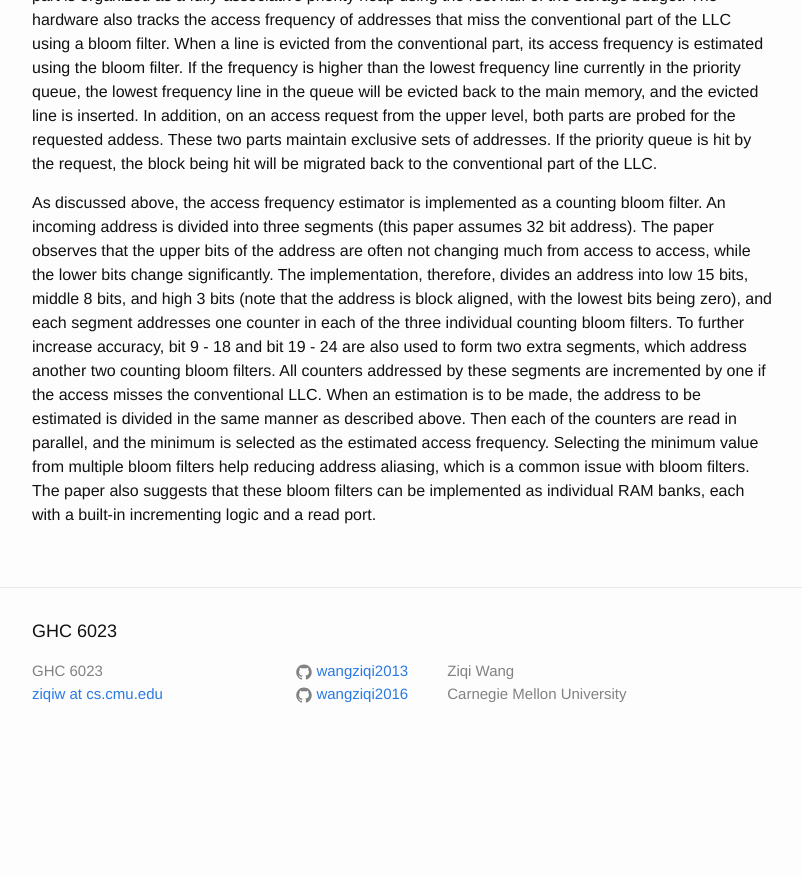
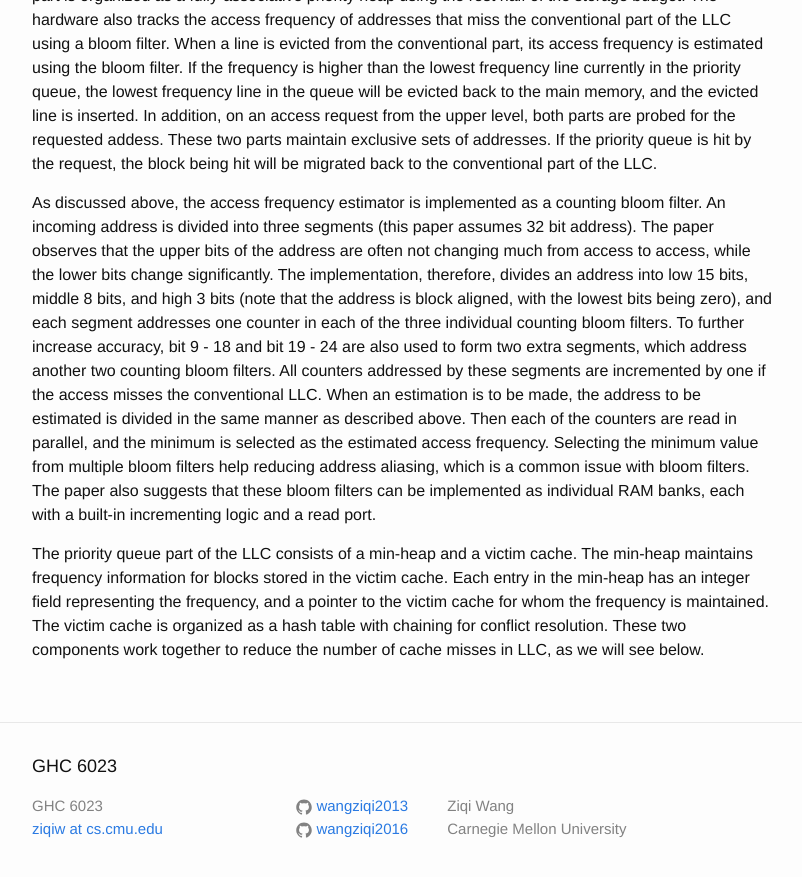
Before and after one commit to wangziqi2013/wangziqi2013.github.io, a Jekyll site: the page built from _posts/2020-05-28-scavenger.markdown, in a window 1280 px wide and 900 px high, scrolled down 922 px. Shown: the top 877 px of the window, without its empty margins (238-1040 px from the left). Built offline with Jekyll 4.4.1, drawn with Linux system fonts in a browser that asks for light colours; before the commit the page ends 1687 px from its top, so only the background shows below that.

Commit message:
Adding overview

```diff
--- a/_posts/2020-05-28-scavenger.markdown
+++ b/_posts/2020-05-28-scavenger.markdown
@@ -51,3 +51,9 @@ Selecting the minimum value from multiple bloom filters help reducing address al
 bloom filters.
 The paper also suggests that these bloom filters can be implemented as individual RAM banks, each with a built-in
 incrementing logic and a read port.
+
+The priority queue part of the LLC consists of a min-heap and a victim cache. The min-heap maintains frequency information
+for blocks stored in the victim cache. Each entry in the min-heap has an integer field representing the frequency, and
+a pointer to the victim cache for whom the frequency is maintained.
+The victim cache is organized as a hash table with chaining for conflict resolution.
+These two components work together to reduce the number of cache misses in LLC, as we will see below.
```
